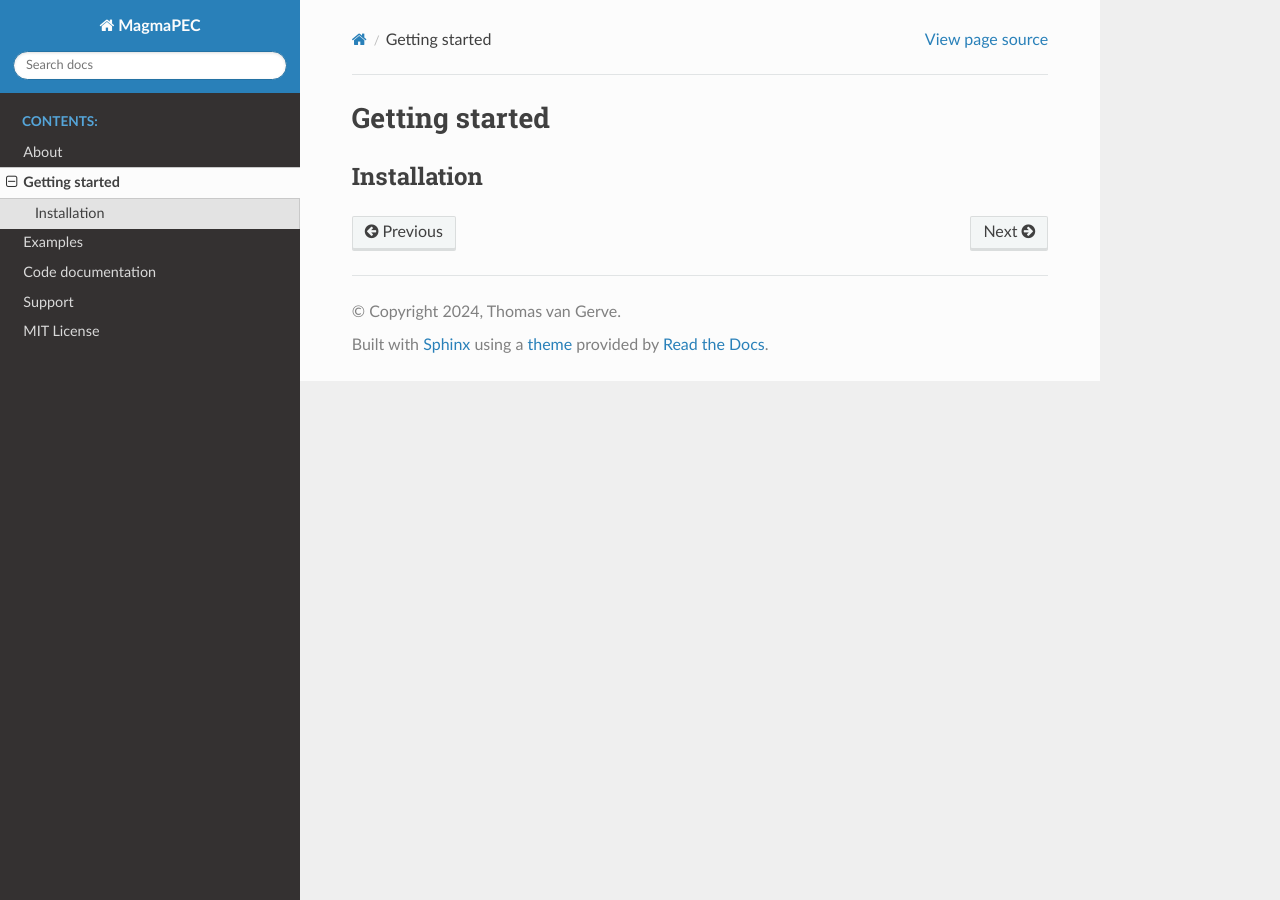
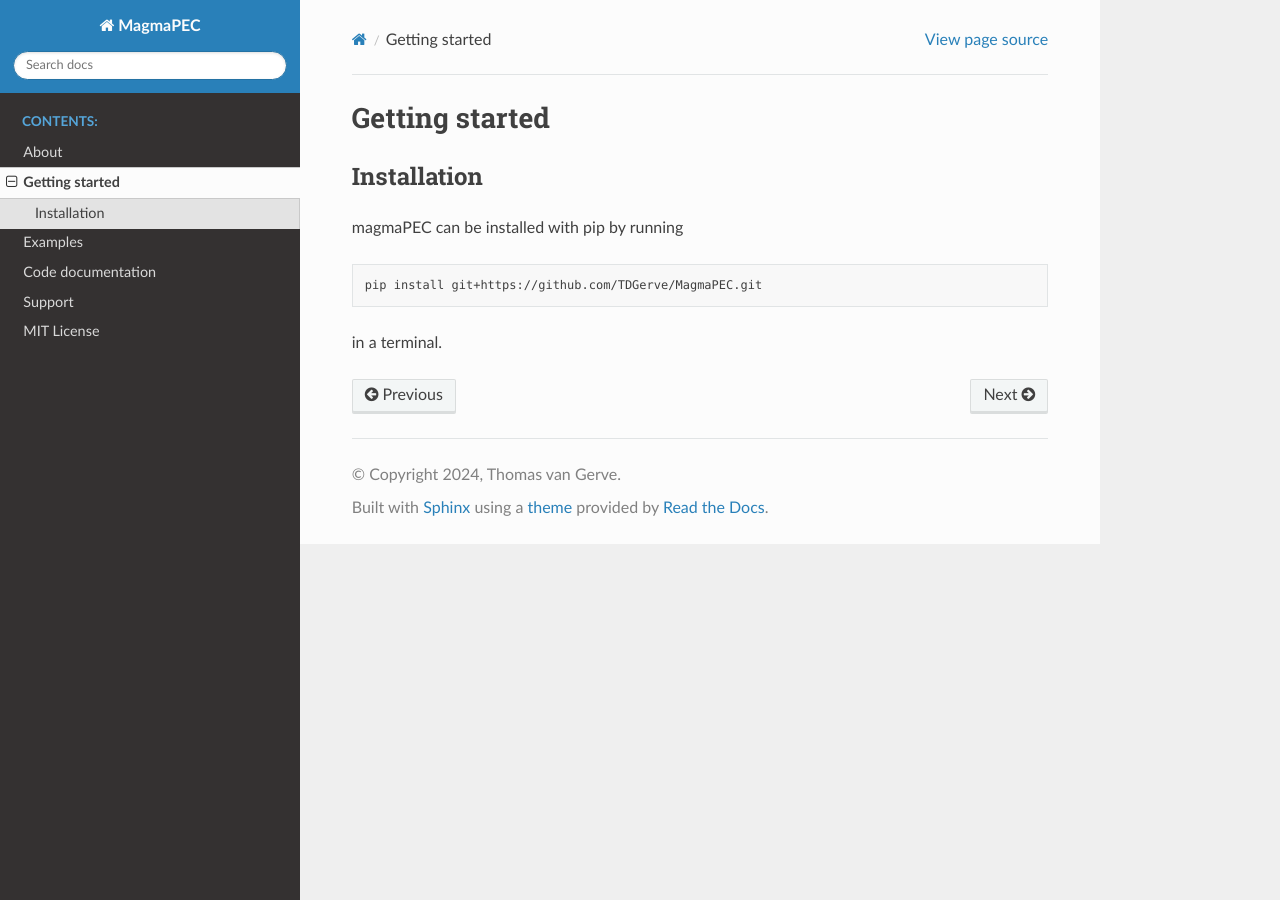
Before and after one commit to fboschetty/MagmaPEC, a Sphinx documentation site: the page built from docs/source/getting_started.rst, in a window 1280 px wide. Built offline with Sphinx 7.4.7 and the Read the Docs theme 2.0.0, drawn with Linux system fonts in a browser that asks for light colours.

Commit message:
updated docs

```diff
--- a/docs/source/about.rst
+++ b/docs/source/about.rst
@@ -11,6 +11,6 @@ How to cite MagmaPEC
 
 Source code
 -----------
-The source code is is available on `github <https://github.com/TDGerve/MagmaPEC>`_.
+Source codes are is available on `github <https://github.com/TDGerve/MagmaPEC>`_.
 The code is under continous development and the latest update can be found in the *development* branch. The latest stable version is packaged in the most recent release.
 If you find any bugs of issues, please raise them as an issue on github or open a pull request.
--- a/docs/source/getting_started.rst
+++ b/docs/source/getting_started.rst
@@ -4,3 +4,10 @@ Getting started
 
 Installation
 ------------
+magmaPEC can be installed with pip by running
+
+.. code-block:: bash
+
+    pip install git+https://github.com/TDGerve/MagmaPEC.git
+
+in a terminal.
--- a/docs/source/index.rst
+++ b/docs/source/index.rst
@@ -15,7 +15,7 @@ MagmaPEC quickstart
 
 About
 -----
-MagmaPEC is a python based tool set for calculating post-entrapment crystallisation extents for olivine-hosted melt inclusions.
+MagmaPEC is a python based tool set for calculating post-entrapment crystallisation extents for olivine-hosted melt inclusions and includes error propagation of various parameters through a Monte-Carlo simulation.
 
 Installation
 ------------
```
